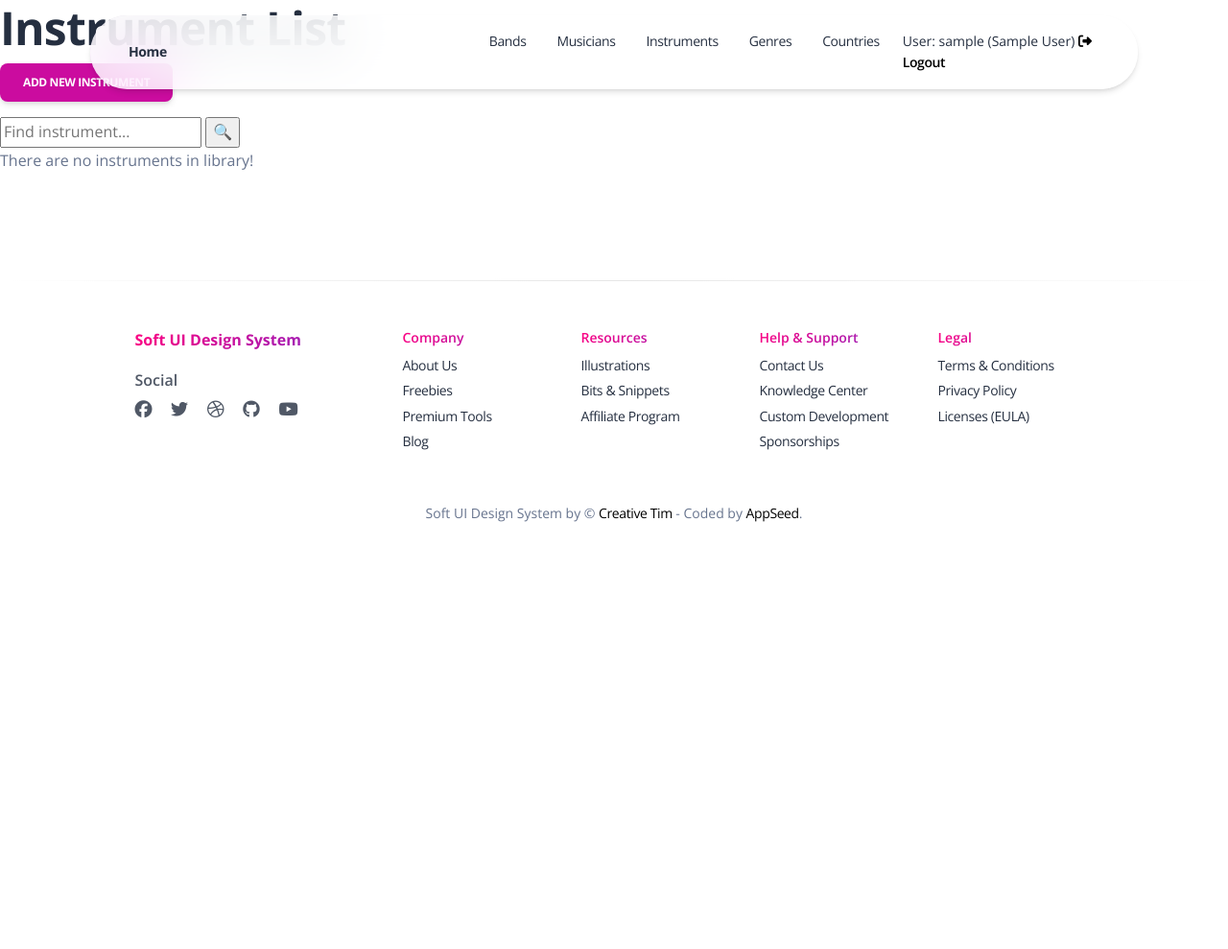
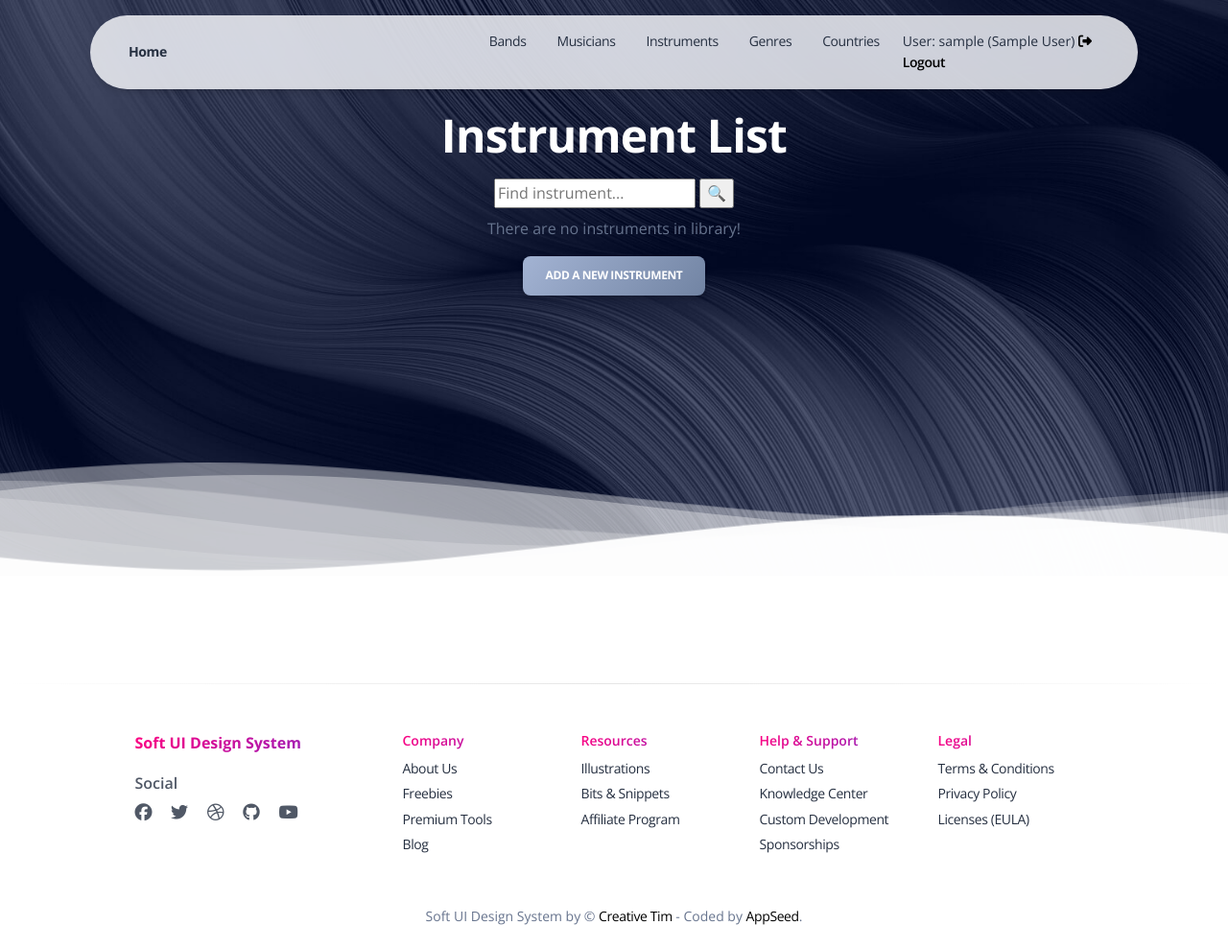
Before and after one commit to VladyslavKlevanskyi/music-world, a Django app: page /instruments/ in a window 1280 px wide. Shown: the whole page at 96% size. Before the commit the page ends 544 px from the top, so only its background shows below. Run offline with Django 4.2, Linux system fonts and the light colour scheme; the visitor is signed in with stand-in values (Sample User, id 1); data that the repository does not hold is empty; some libraries are stand-ins or nearby versions.

Commit message:
Modified template instrument_list.html

```diff
--- a/catalog/views.py
+++ b/catalog/views.py
@@ -131,7 +131,7 @@ class CountryDeleteView(LoginRequiredMixin, generic.DeleteView):
 
 class InstrumentListView(LoginRequiredMixin, generic.ListView):
     model = Instrument
-    paginate_by = 20
+    paginate_by = 8
 
     def get_context_data(self, *, object_list=None, **kwargs):
         context = super(InstrumentListView, self).get_context_data(**kwargs)
--- a/templates/catalog/instrument_list.html
+++ b/templates/catalog/instrument_list.html
@@ -1,32 +1,97 @@
 {% extends "base.html" %}
 
+{% block title %} Instrument List {% endblock title %}
+
+<!-- Specific CSS goes HERE -->
+{% block stylesheets %}
+  <link href="{{ ASSETS_ROOT }}/css/custom-styles.css" rel="stylesheet" />
+{% endblock stylesheets %}
+
 {% block content %}
-	<h1>Instrument List</h1>
 
-	<a href="{% url 'catalog:instrument-create' %}" class="btn btn-primary link-to-page">
-		Add new instrument
-	</a>
+	<section class="header-2">
+    <div class="page-header-lists section-height-75 relative" style="background-image: url('{{ ASSETS_ROOT }}/img/curved-images/curved.jpg')">
+      <div class="container">
 
+        <div class="row">
+          <div class="col-lg-7 text-center mx-auto mt-7">
+            <h1 class="text-white pt-3 text-white">
+              Instrument List
+            </h1>
+          </div>
+        </div>
+
+        <div class="row">
+          <div class="col-lg-3 text-center mx-auto mt-2">
             {% block searching %}
               {% include "includes/searching.html" %}
             {% endblock %}
+          </div>
+        </div>
 
+        <div class="row">
+          <div class="col-lg-7 text-center mx-auto mt-2">
             {% if instrument_list %}
-		<ul>
+              <ul class="lead text-white country-list">
                 {% for instrument in  instrument_list %}
                   <li>
                     {{ instrument }}
-					<a href="{% url 'catalog:instrument-update' pk=instrument.id %}">
-          	Update
+                    <span class="update-delete">
+                      <a class="update" href="{% url 'catalog:instrument-update' pk=instrument.id %}" title="Update">
+                        🖋
                       </a>
-					 /
-					<a style="color: red" href="{% url 'catalog:instrument-delete' pk=instrument.id %}">
-          	Delete
+                      <span class="slash"> / </span>
+                      <a href="{% url 'catalog:instrument-delete' pk=instrument.id %}" title="Delete">
+                        ❌
                       </a>
+                    </span>
                   </li>
                 {% endfor %}
               </ul>
             {% else %}
               <p>There are no instruments in library!</p>
             {% endif %}
+          </div>
+        </div>
+
+        <div class="row">
+          <div class="col-lg-7 text-center mx-auto">
+ 					  <a href="{% url 'catalog:instrument-create' %}" class="btn bg-gradient-secondary">
+					    Add a new instrument
+					  </a>
+          </div>
+        </div>
+
+      </div>
+
+      <div class="position-absolute w-100 z-index-1 bottom-0">
+        <svg class="waves" xmlns="http://www.w3.org/2000/svg" xmlns:xlink="http://www.w3.org/1999/xlink" viewBox="0 24 150 40" preserveAspectRatio="none" shape-rendering="auto">
+          <defs>
+            <path id="gentle-wave" d="M-160 44c30 0 58-18 88-18s 58 18 88 18 58-18 88-18 58 18 88 18 v44h-352z" />
+          </defs>
+          <g class="moving-waves">
+            <use xlink:href="#gentle-wave" x="48" y="-1" fill="rgba(255,255,255,0.40" />
+            <use xlink:href="#gentle-wave" x="48" y="3" fill="rgba(255,255,255,0.35)" />
+            <use xlink:href="#gentle-wave" x="48" y="5" fill="rgba(255,255,255,0.25)" />
+            <use xlink:href="#gentle-wave" x="48" y="8" fill="rgba(255,255,255,0.20)" />
+            <use xlink:href="#gentle-wave" x="48" y="13" fill="rgba(255,255,255,0.15)" />
+            <use xlink:href="#gentle-wave" x="48" y="16" fill="rgba(255,255,255,0.95" />
+          </g>
+        </svg>
+      </div>
+    </div>
+  </section>
+
+	<section>
+    <div class="container">
+      <div class="row">
+        <div class="col-lg-7 mx-auto mt-n10">
+          {% block pagination %}
+            {% include "includes/pagination.html" %}
           {% endblock %}
+        </div>
+      </div>
+    </div>
+  </section>
+
+{% endblock %}
```
Lines whose indentation alone changed are shown as unchanged.
